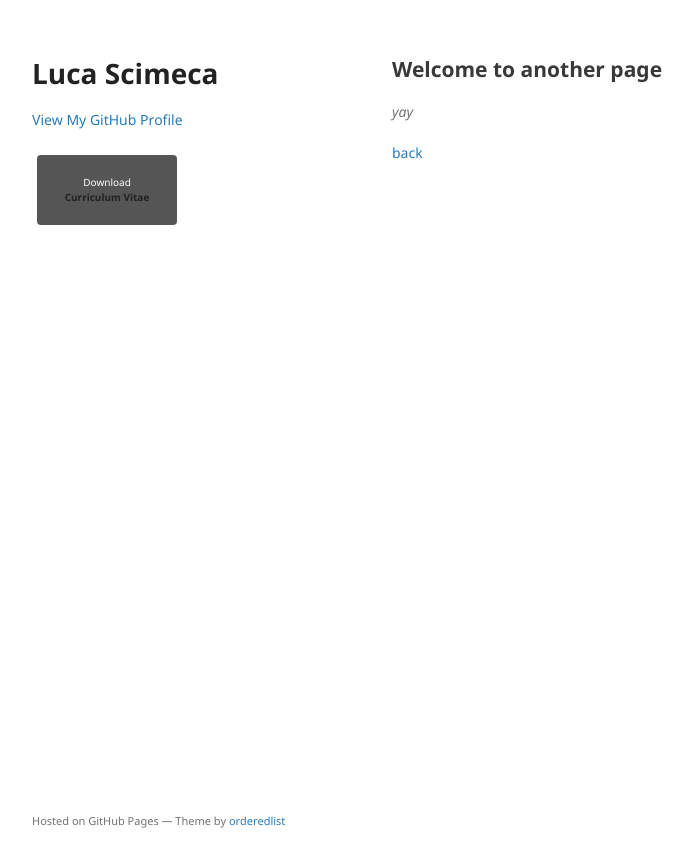
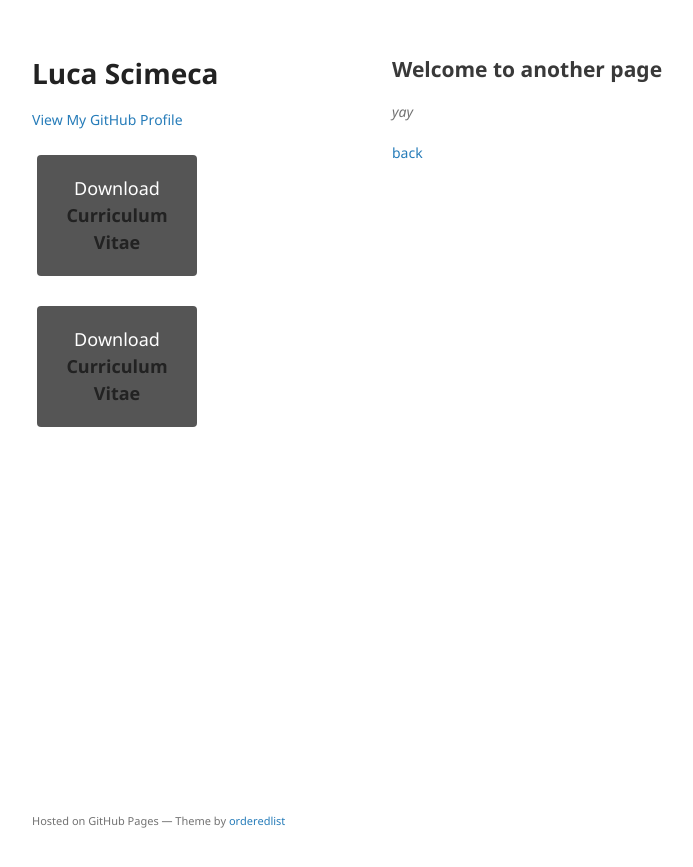
Before and after one commit to lucascimeca/lucascimeca.github.io, a Jekyll site: the page built from another-page.md, in a window 1280 px wide. Shown: the top 867 px of the page, without its empty margins (178-871 px from the left). Built offline with Jekyll 4.4.1, drawn with Linux system fonts in a browser that asks for light colours; the repository's description, which GitHub fills in, is left out; our own code applies the rules of GitHub Pages for plain Markdown files.

Commit message:
Update default.html

```diff
--- a/_layouts/default.html
+++ b/_layouts/default.html
@@ -10,9 +10,9 @@
       border: none;
       color: white;
       text-align: center;
-      font-size: 10px;
+      font-size: 18px;
       padding: 20px;
-      width: 100px;
+      width: 120px;
       transition: all 0.5s;
       cursor: pointer;
       margin: 5px;
@@ -72,6 +72,8 @@
 
           <p class="view"><a href="{{ site.github.owner_url }}">View My GitHub Profile</a></p>
           <p><a href="{{ site.github.zip_url }}" class="button" style="vertical-align:middle">Download <strong>Curriculum Vitae</strong></a></p>
+        <p><a href="" class="button" style="vertical-align:middle">Download <strong>Curriculum Vitae</strong></a></p>
+
       </header>
       <section>
 
```
